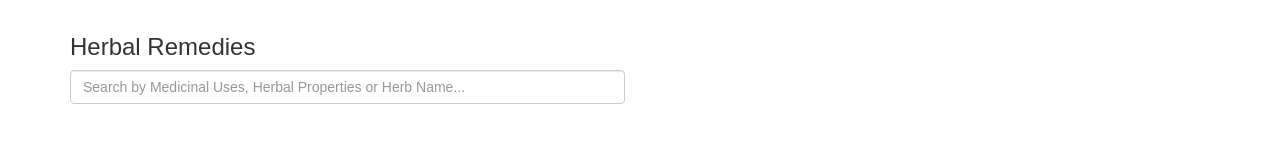
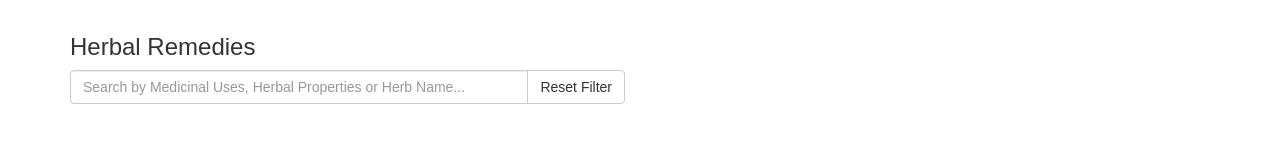
Before and after one commit to Ary770/herbal-remedies-app, a React (Create React App) app in the folder client/: page /herbs in a window 1280 px wide. Shown: the part 138-298 px from the top of the page. Built offline with nearby package versions, Linux system fonts and the light colour scheme; no server answers.

Commit message:
incorporated reset herbs button. Fixed bug in FavoriteHerbs

```diff
--- a/client/src/actions/herbs.js
+++ b/client/src/actions/herbs.js
@@ -43,6 +43,11 @@ export function fetchLikes() {
   };
 };
 
+export const resetHerbs = () => {
+  return {
+    type: 'RESET_HERBS'
+  }
+}
 
 export const likeHerb = herb => {
   return {
--- a/client/src/containers/FavoriteHerbs.js
+++ b/client/src/containers/FavoriteHerbs.js
@@ -9,9 +9,7 @@ import * as actions from '../actions/herbs';
 class FavoriteHerbs extends React.Component {
 
   componentDidMount() {
-    if (this.props.favoriteHerbs.length === 0) {
-      this.props.actions.fetchLikes();
-    }
+    this.props.actions.fetchLikes();
   }
 
   render() {
--- a/client/src/containers/HerbsPage.js
+++ b/client/src/containers/HerbsPage.js
@@ -10,11 +10,11 @@ import * as actions from '../actions/herbs';
 class HerbsPage extends React.Component {
 
   handleSearch = (event) => {
-    const input = event.target.value
-    this.props.actions.searchHerb(input)
+    const input = event.target.value;
+    this.props.actions.searchHerb(input);
 
     if (input === "") {
-      this.props.history.replace('/herbs')
+      this.props.history.replace('/herbs');
     }
   };
 
@@ -30,6 +30,11 @@ class HerbsPage extends React.Component {
     }
   };
 
+  resetHerbs = () => {
+    this.props.actions.resetHerbs();
+    this.props.history.replace('/herbs');
+  }
+
   render() {
     const {match, herbs} = this.props;
 
@@ -37,12 +42,19 @@ class HerbsPage extends React.Component {
       <div className='row'>
         <div className="col-lg-6">
           <h3>Herbal Remedies</h3>
+
+          <div className='input-group'>
             <input
               type="text"
               onChange={event => this.handleSearch(event)}
               className="form-control"
               placeholder="Search by Medicinal Uses, Herbal Properties or Herb Name..."
             />
+          <span className="input-group-btn">
+              <button onClick={this.resetHerbs} className="btn btn-default" type="button">Reset Filter</button>
+            </span>
+          </div>
+
           <br/>
           { herbs.length === 0 ? null : <Herbs likesHandler={this.likesHandler} url={match.url } herbs={herbs}/> }
           { this.props.error ? <Alert error={this.props.error}/> :
--- a/client/src/reducers/herbs.js
+++ b/client/src/reducers/herbs.js
@@ -40,6 +40,9 @@ export default (state = {
       updateHerbs[index] = action.herb;
       return Object.assign({}, state, { target: updateHerbs }, { herbs: updateHerbs });
 
+    case 'RESET_HERBS':
+      return Object.assign({}, state, { target: state.herbs })
+
     default:
       return state;
   }
```
Lines whose indentation alone changed are shown as unchanged.
